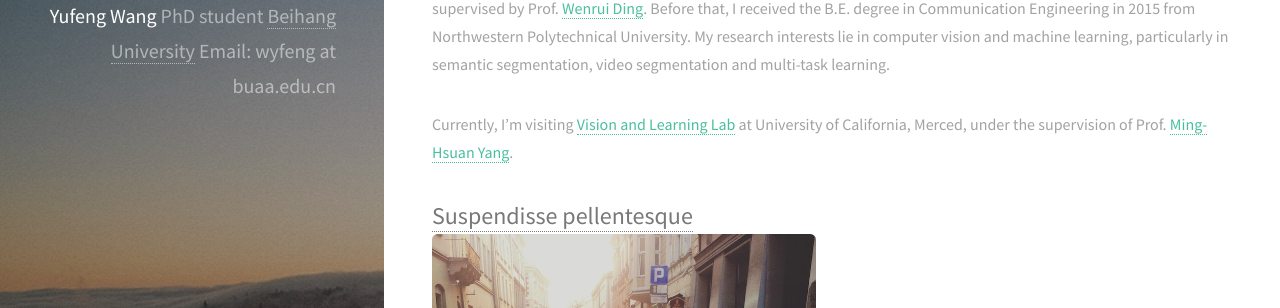
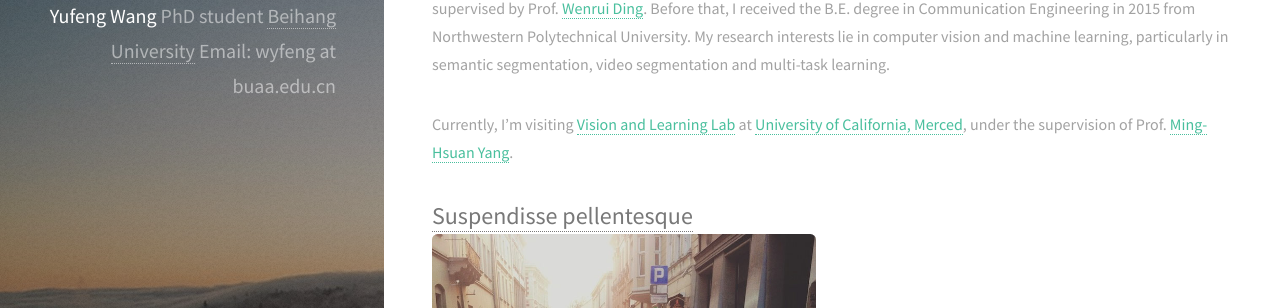
Before and after one commit to wyfeng1020/wyfeng1020.github.io, a Jekyll site: the page built from _posts/2015-02-17-curabitur.markdown, in a window 1280 px wide and 1075 px high. Shown: the part 230-538 px from the top of the window. Built offline with Jekyll 4.4.1, drawn with Linux system fonts in a browser that asks for light colours; nearby versions of some CDN libraries; part of the change alters nothing that is shown.

```diff
--- a/_posts/2015-02-17-curabitur.markdown
+++ b/_posts/2015-02-17-curabitur.markdown
@@ -5,4 +5,4 @@ title: About Me
 I'm currently a 4th-year Ph.D. candidate from School of Electronics and Information Engineering, Beihang University, supervised by Prof. <a href="http://www.ee.buaa.edu.cn/info/1040/1172.htm">Wenrui Ding</a>. Before that, I received the B.E. degree in Communication Engineering in 2015 from Northwestern Polytechnical University.
 My research interests lie in computer vision and machine learning, particularly in semantic segmentation, video segmentation and multi-task learning.
 
-Currently, I'm visiting <a href="http://vllab.ucmerced.edu/">Vision and Learning Lab</a> at University of California, Merced, under the supervision of Prof. <a href="http://faculty.ucmerced.edu/mhyang/">Ming-Hsuan Yang</a>.
+Currently, I'm visiting <a href="http://vllab.ucmerced.edu/">Vision and Learning Lab</a> at <a href="https://www.ucmerced.edu/">University of California, Merced</a>, under the supervision of Prof. <a href="http://faculty.ucmerced.edu/mhyang/">Ming-Hsuan Yang</a>.
```
